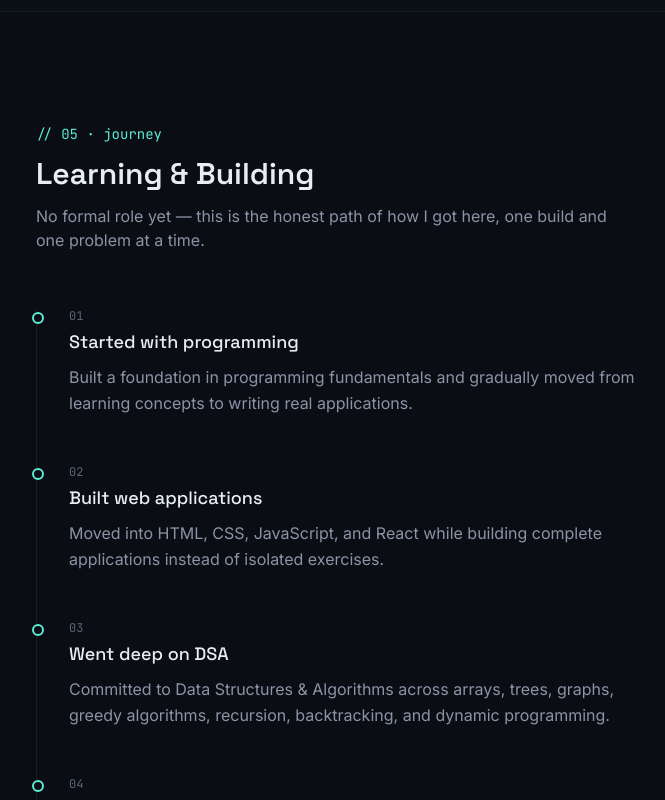
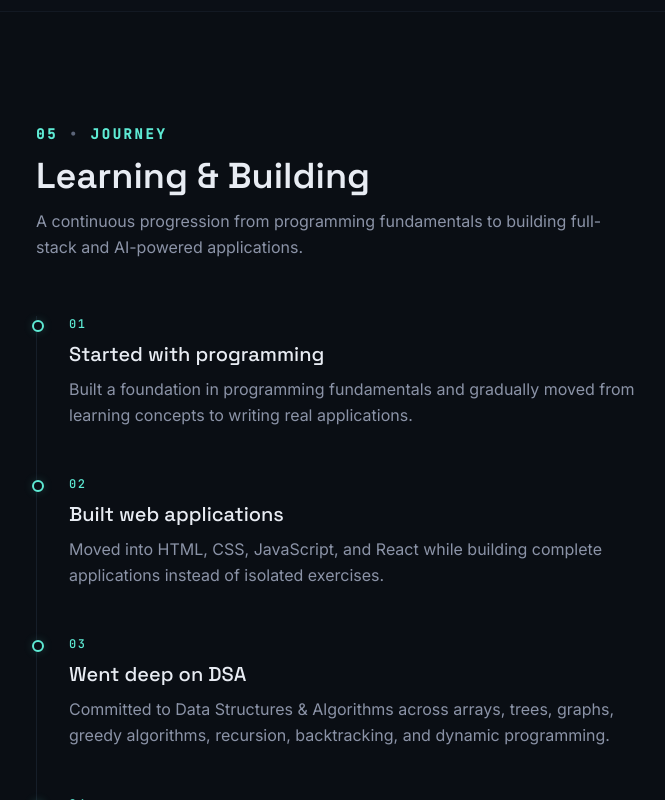
Before and after one commit to rakheebshaikh906-droid/My-Portfolio, a React (Vite) app: page / in a window 1280 px wide. Shown: the part 5680-6480 px from the top of the page, without its empty margins (156-821 px from the left). Built offline with nearby package versions, Linux system fonts and the light colour scheme.

Commit message:
portfolio

```diff
--- a/src/components/Journey.jsx
+++ b/src/components/Journey.jsx
@@ -3,31 +3,51 @@ import { journey } from '../data/skills'
 
 export default function Journey() {
   return (
-    <section id="journey" className="py-28 px-6">
-      <div className="max-w-4xl mx-auto">
+    <section id="journey" className="px-6 py-28">
+      <div className="mx-auto max-w-4xl">
+
         <Reveal>
-          <p className="font-mono text-sm text-signal-teal mb-3">// 05 · journey</p>
-          <h2 className="font-display font-semibold text-3xl text-fog-100 mb-3">
+          <div className="mb-3">
+            <p className="font-mono text-sm font-semibold uppercase tracking-[0.18em] text-signal-teal">
+              05 <span className="text-fog-700">•</span> Journey
+            </p>
+          </div>
+
+          <h2 className="mb-3 font-display text-3xl font-semibold text-fog-100 sm:text-4xl">
             Learning &amp; Building
           </h2>
-          <p className="text-fog-500 mb-14 max-w-xl">
-            No formal role yet — this is the honest path of how I got here, one build and
-            one problem at a time.
+
+          <p className="mb-14 max-w-xl leading-relaxed text-fog-500">
+            A continuous progression from programming fundamentals to
+            building full-stack and AI-powered applications.
           </p>
         </Reveal>
 
-        <ol className="relative border-l border-ink-600/60 pl-8 space-y-12">
+        <ol className="relative border-l border-ink-600/60 pl-8">
           {journey.map((step, i) => (
-            <Reveal as="li" key={step.title} delay={i * 90} className="relative">
+            <Reveal
+              as="li"
+              key={step.title}
+              delay={i * 90}
+              className="relative pb-12 last:pb-0"
+            >
+              {/* Timeline node */}
               <span
-                className="absolute -left-[2.32rem] top-1 h-3 w-3 rounded-full bg-ink-900 border-2 border-signal-teal"
+                className="absolute -left-[2.32rem] top-1 flex h-3 w-3 items-center justify-center rounded-full border-2 border-signal-teal bg-ink-900 shadow-[0_0_10px_rgba(94,234,212,0.18)]"
                 aria-hidden="true"
               />
-              <p className="font-mono text-xs text-fog-700 mb-1">
+
+              <p className="mb-2 font-mono text-xs font-medium tracking-[0.12em] text-signal-teal">
                 {String(i + 1).padStart(2, '0')}
               </p>
-              <h3 className="font-display font-medium text-lg text-fog-100">{step.title}</h3>
-              <p className="mt-2 text-fog-500 leading-relaxed max-w-xl">{step.detail}</p>
+
+              <h3 className="font-display text-lg font-medium text-fog-100 sm:text-xl">
+                {step.title}
+              </h3>
+
+              <p className="mt-2 max-w-xl leading-relaxed text-fog-500">
+                {step.detail}
+              </p>
             </Reveal>
           ))}
         </ol>
```
